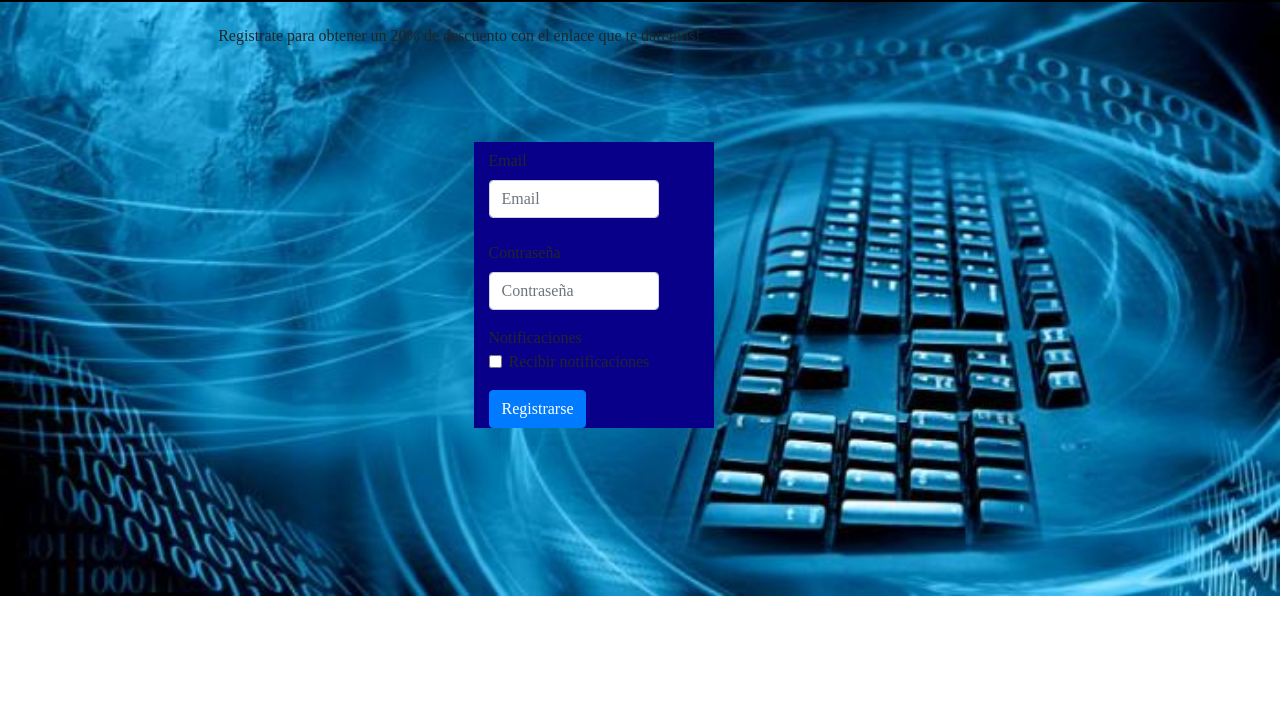
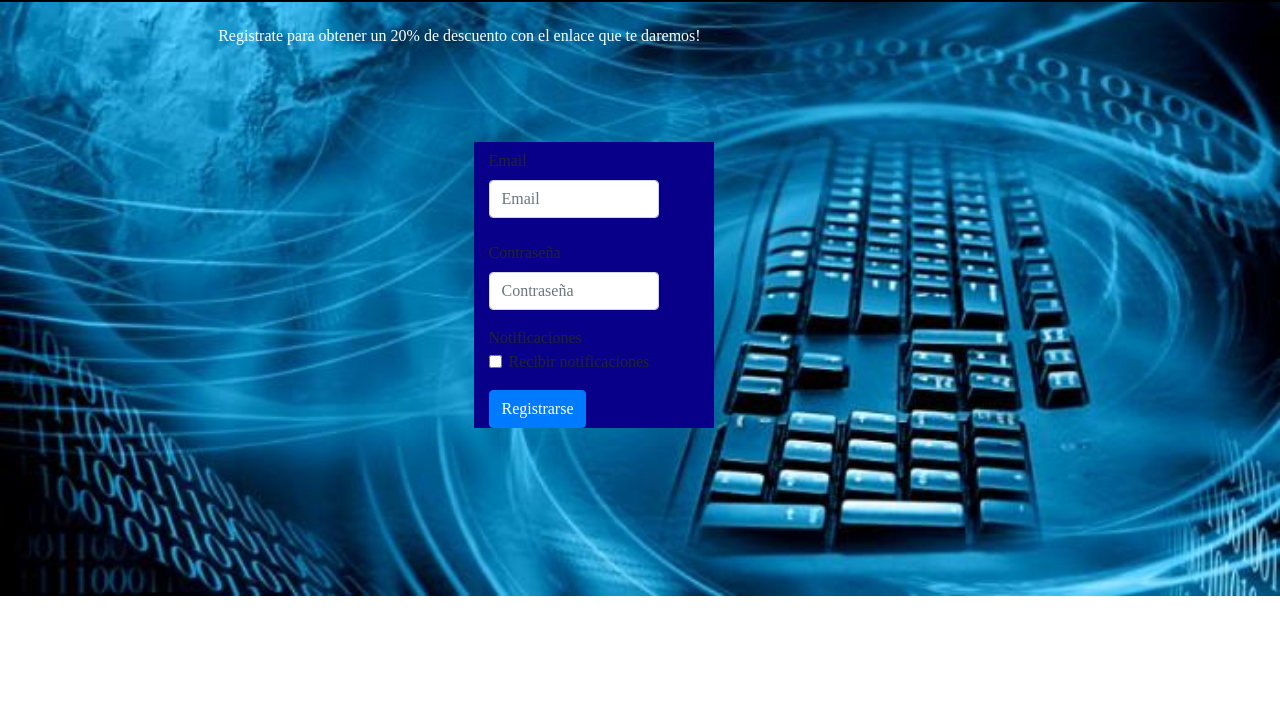
Before and after one commit to yasminatorres/Despl--Recu-Yasmina-2021, a plain HTML site: page cuestionario.html in a window 1280 px wide. Shown: the part 74-800 px from the top of the page. Drawn offline with nearby package versions, Linux system fonts and the light colour scheme.

Commit message:
Update cuestionario.html

```diff
--- a/cuestionario.html
+++ b/cuestionario.html
@@ -45,7 +45,7 @@
 
 
 <div class="container-sm">
-  <p>Registrate para obtener un 20% de descuento con el enlace que te daremos!</p>
+  <p style="color:white;">Registrate para obtener un 20% de descuento con el enlace que te daremos!</p>
     <div class="centroCuadrado">
       <div class="col-sm-4" style="background-color:rgb(9, 0, 138);">
         <form>
```
